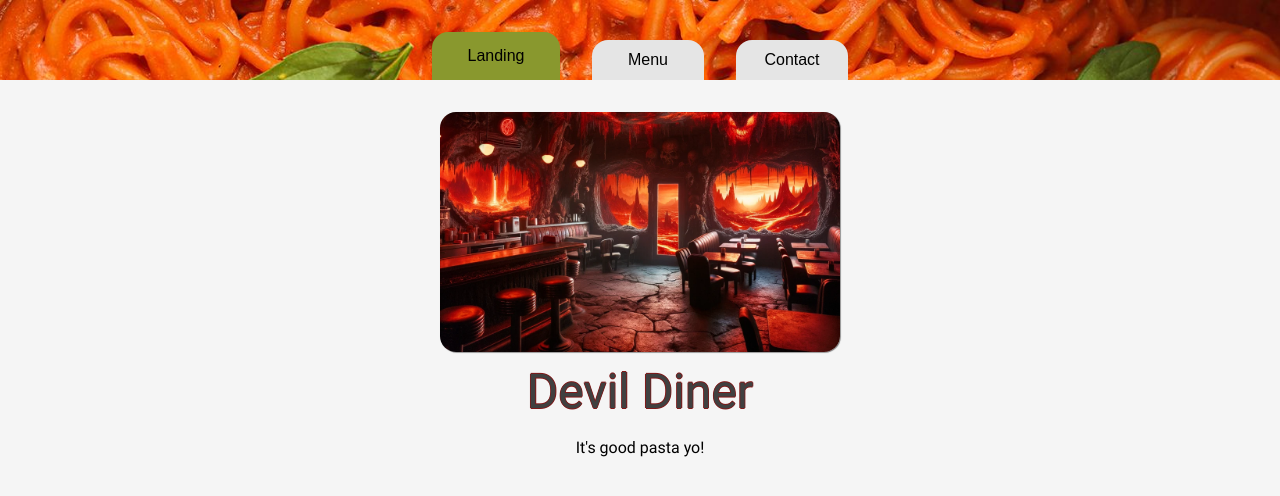
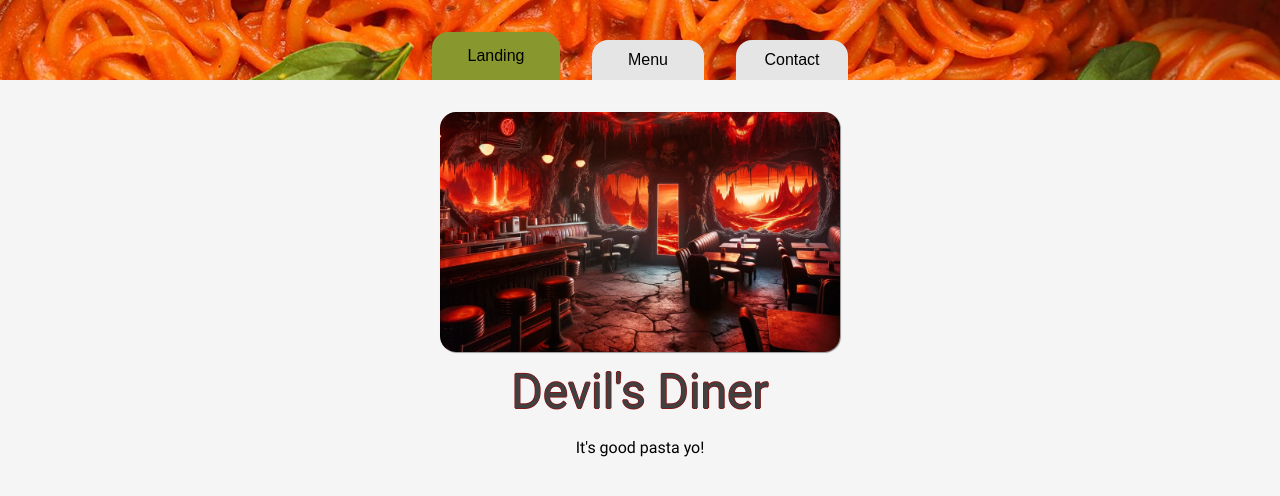
Before and after one commit to BlueVelocity/restaurant-page, a website built with webpack: page src/index.html in a window 1280 px wide. Built offline with nearby package versions, Linux system fonts and the light colour scheme.

Commit message:
Fix title and tab title

```diff
--- a/src/index.html
+++ b/src/index.html
@@ -3,6 +3,7 @@
 <head>
     <meta charset="UTF-8">
     <meta name="viewport" content="width=device-width, initial-scale=1.0">
+    <title>Devil's Diner</title>
 </head>
 <body>
     <div id="content"></div>
--- a/src/loadPage.js
+++ b/src/loadPage.js
@@ -57,7 +57,7 @@ function landingComponent() {
     imageContainer.appendChild(titleImg);
 
     const headerElement = document.createElement('h1');
-    headerElement.textContent = 'Devil Diner';
+    headerElement.textContent = 'Devil\'s Diner';
 
     const descriptionElement = document.createElement('p');
     descriptionElement.textContent = utility.randomSelection(['This pasta will Mama your Mia!', 'You\'ve Mama\'d your last Mia', 'It\'s good pasta yo!', 'Arms are heavy...']);
--- a/webpack.config.js
+++ b/webpack.config.js
@@ -13,7 +13,6 @@ module.exports = {
       new HtmlWebpackPlugin({
         template: './src/index.html',
         filename: 'index.html',
-        title: 'Devil\'s Diner',
         scriptLoading: 'defer',
       }),
     ],
```
Also changed, not shown: dist/index.html, dist/main.js.
